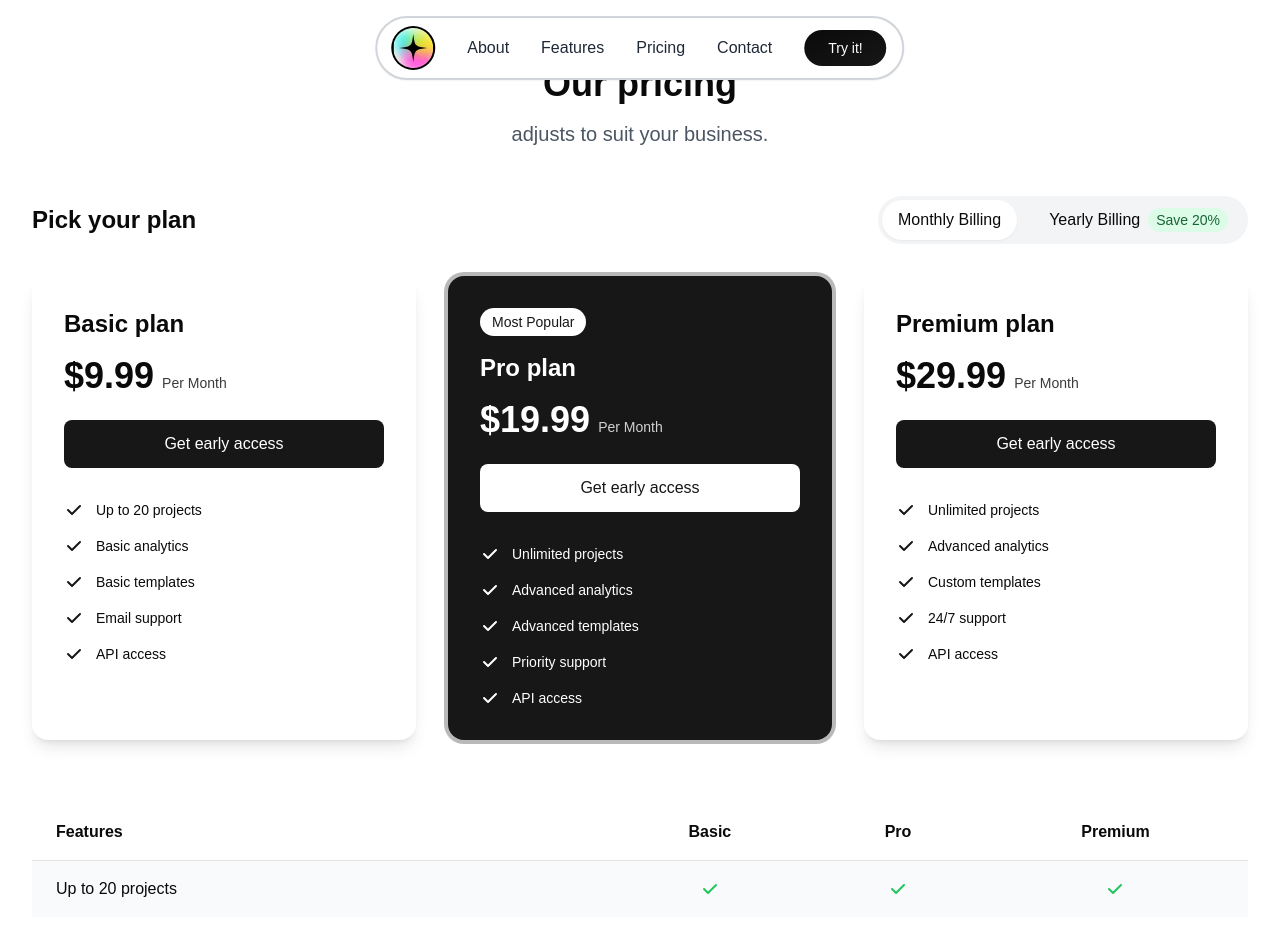
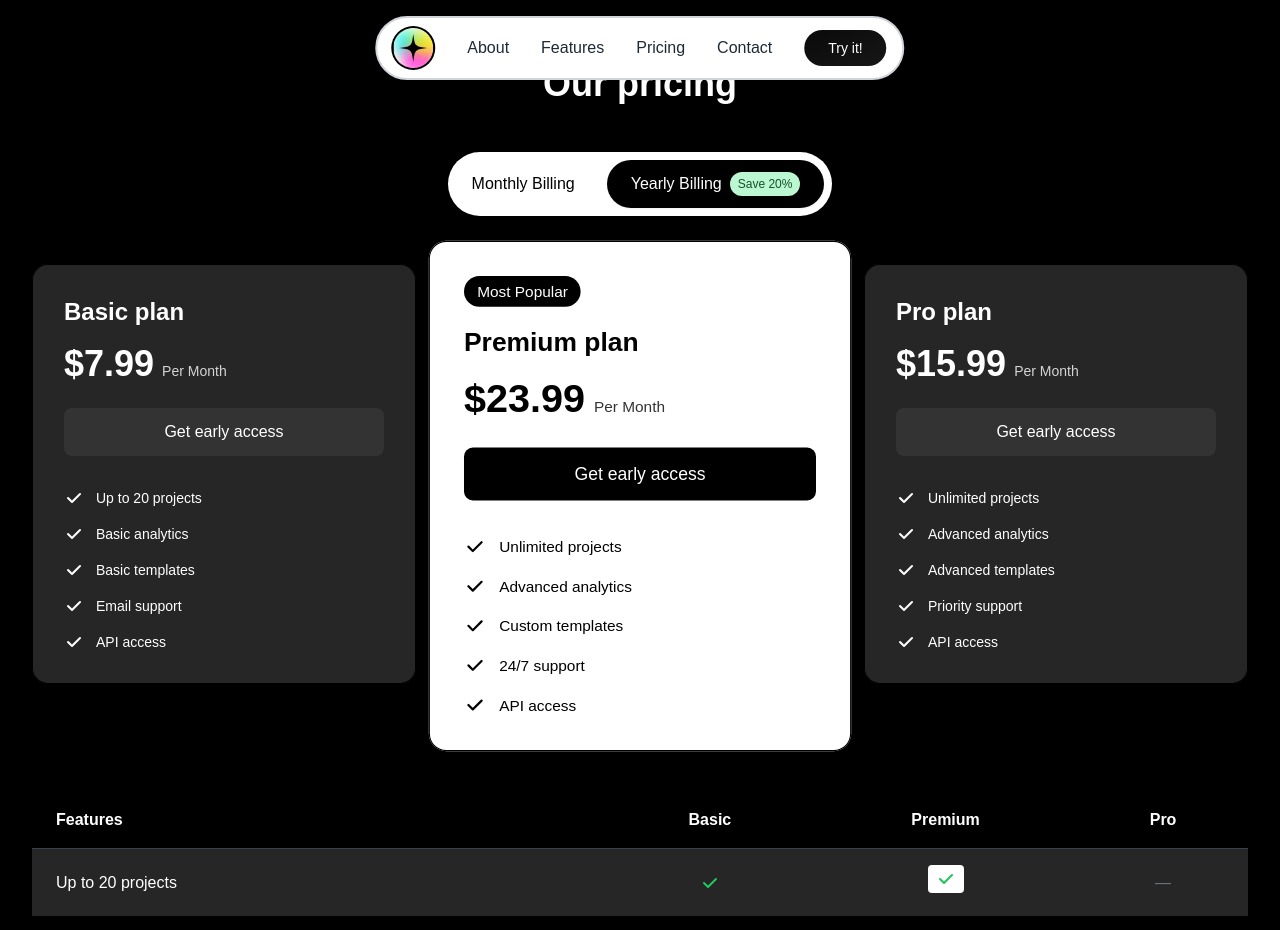
Before and after one commit to UniFolios/SaaSLand, a Next.js app: page /pricing in a window 1280 px wide. Shown: the top 930 px of the page. Built offline with nearby package versions, Linux system fonts and the light colour scheme.

Commit message:
Features v2 🎨  ----   Pricing v1 🎨

```diff
--- a/components/pricing/Pricing.tsx
+++ b/components/pricing/Pricing.tsx
@@ -6,7 +6,8 @@ import { BaseComponentProps } from '../types'
 
 interface PricingProps extends BaseComponentProps {}
 
-const plans = [
+// The Premium plan is placed in the middle and marked isPopular: true
+const plans: PricingPlan[] = [
   {
     name: 'Basic',
     price: '9.99',
@@ -19,9 +20,20 @@ const plans = [
     ]
   },
   {
+    name: 'Premium',
+    price: '29.99',
+    isPopular: true,
+    features: [
+      'Unlimited projects',
+      'Advanced analytics',
+      'Custom templates',
+      '24/7 support',
+      'API access'
+    ]
+  },
+  {
     name: 'Pro',
     price: '19.99',
-    isPopular: true,
     features: [
       'Unlimited projects',
       'Advanced analytics',
@@ -29,48 +41,104 @@ const plans = [
       'Priority support',
       'API access'
     ]
-  },
-  {
-    name: 'Premium',
-    price: '29.99',
-    features: [
-      'Unlimited projects',
-      'Advanced analytics',
-      'Custom templates',
-      '24/7 support',
-      'API access'
-    ]
   }
 ]
 
+// Realistic feature data with booleans for each plan
+// Basic = fewer ticks, Pro = a bit more, Premium = all (Premium forced true on mobile)
+const featureMatrix = [
+  {
+    name: 'Up to 20 projects',
+    basic: true,
+    pro: false,
+    premium: true
+  },
+  {
+    name: 'Unlimited projects',
+    basic: false,
+    pro: true,
+    premium: true
+  },
+  {
+    name: 'Advanced analytics',
+    basic: false,
+    pro: true,
+    premium: true
+  },
+  {
+    name: 'Customizable templates',
+    basic: false,
+    pro: true,
+    premium: true
+  },
+  {
+    name: 'Integration with popular tools',
+    basic: false,
+    pro: true,
+    premium: true
+  },
+  {
+    name: 'Priority support',
+    basic: false,
+    pro: false,
+    premium: true
+  },
+  {
+    name: 'API access',
+    basic: true,
+    pro: true,
+    premium: true
+  }
+]
+
+// Helper to map plan.name => property on featureMatrix
+const planToKey = {
+  Basic: 'basic',
+  Pro: 'pro',
+  Premium: 'premium'
+}
+
 const Pricing: React.FC<PricingProps> = () => {
-  const [isYearly, setIsYearly] = useState(false)
+  // Set default billing mode to Yearly so it stands out immediately
+  const [isYearly, setIsYearly] = useState(true)
 
   return (
-    <section className="py-16">
+    <section className="py-16 bg-black text-white">
       <div className="max-w-7xl mx-auto px-4 sm:px-6 lg:px-8">
+
+        {/* Title only */}
         <div className="text-center mb-12">
           <h2 className="text-4xl font-bold mb-4">Our pricing</h2>
-          <p className="text-xl text-gray-600">adjusts to suit your business.</p>
         </div>
 
-        <div className="flex justify-between items-center mb-8">
-          <h3 className="text-2xl font-bold">Pick your plan</h3>
+        {/* Billing Toggle - more padding on mobile (p-4), revert to p-2 on larger screens */}
+        <div className="flex justify-center items-center mb-12">
+          <div className="flex items-center gap-4 bg-white p-4 sm:p-2 rounded-full">
 
-          {/* Billing Toggle */}
-          <div className="flex items-center gap-4 bg-gray-100 p-1 rounded-full">
+            {/* Monthly Billing Button */}
             <button
-              className={`px-4 py-2 rounded-full ${!isYearly ? 'bg-white shadow-sm' : ''}`}
+              className={`
+                px-4 py-2 rounded-full
+                ${!isYearly ? 'bg-black text-white shadow-sm' : 'text-black'}
+              `}
               onClick={() => setIsYearly(false)}
             >
               Monthly Billing
             </button>
+
+            {/* Yearly Billing Button with extra padding if black */}
             <button
-              className={`px-4 py-2 rounded-full ${isYearly ? 'bg-white shadow-sm' : ''}`}
+              className={`
+                flex flex-col md:flex-row items-center rounded-full
+                ${isYearly
+                  ? 'bg-black text-white shadow-sm px-6 py-3'
+                  : 'text-black px-4 py-2'
+                }
+              `}
               onClick={() => setIsYearly(true)}
             >
-              Yearly Billing
-              <span className="ml-2 text-sm bg-green-100 text-green-800 px-2 py-1 rounded-full">
+              <span>Yearly Billing</span>
+              <span className="bg-green-200 text-green-900 px-2 py-1 rounded-full text-xs mt-1 md:mt-0 md:ml-2">
                 Save 20%
               </span>
             </button>
@@ -80,47 +148,111 @@ const Pricing: React.FC<PricingProps> = () => {
         {/* Pricing Cards */}
         <div className="grid md:grid-cols-3 gap-8 mb-16">
           {plans.map((plan) => (
+            <div
+              key={plan.name}
+              className={plan.name === 'Premium' ? 'transform md:scale-110' : ''}
+            >
               <PricingCard
-              key={plan.name}
                 {...plan}
-              price={isYearly ? (Number(plan.price) * 0.8).toFixed(2) : plan.price}
+                price={
+                  isYearly
+                    ? (Number(plan.price) * 0.8).toFixed(2)
+                    : plan.price
+                }
               />
+            </div>
           ))}
         </div>
 
-        {/* Features Comparison Table */}
-        <div className="overflow-x-auto">
-          <table className="w-full">
+        {/* Horizontal Table for screens >= sm */}
+        <div className="overflow-x-auto hidden sm:block">
+          <table className="table-auto w-full min-w-[600px]">
             <thead>
-              <tr className="border-b">
-                <th className="text-left py-4 px-6">Features</th>
+              <tr className="border-b border-gray-700">
+                <th className="text-left py-4 px-6 whitespace-nowrap">Features</th>
                 {plans.map(plan => (
-                  <th key={plan.name} className="text-center py-4 px-6">{plan.name}</th>
+                  <th
+                    key={plan.name}
+                    className="text-center py-4 px-6 whitespace-nowrap"
+                  >
+                    {plan.name}
+                  </th>
                 ))}
               </tr>
             </thead>
             <tbody>
-              {[
-                'Up to 20 projects',
-                'Advanced analytics',
-                'Customizable templates',
-                'Integration with popular tools',
-                'Priority support',
-                'API access'
-              ].map((feature, index) => (
-                <tr key={feature} className={index % 2 === 0 ? 'bg-gray-50' : ''}>
-                  <td className="py-4 px-6">{feature}</td>
-                  {plans.map(plan => (
-                    <td key={`${plan.name}-${feature}`} className="text-center py-4 px-6">
+              {featureMatrix.map((item, index) => (
+                <tr key={item.name} className={index % 2 === 0 ? 'bg-neutral-800' : ''}>
+                  <td className="py-4 px-6">{item.name}</td>
+                  {plans.map(plan => {
+                    const planKey = planToKey[plan.name as keyof typeof planToKey]
+                    const hasFeature = item[planKey as keyof typeof item] as boolean
+
+                    return (
+                      <td
+                        key={`${plan.name}-${item.name}`}
+                        className="text-center py-4 px-6"
+                      >
+                        {plan.name === 'Premium' ? (
+                          <div className="bg-white text-black inline-block px-2 py-1 rounded">
+                            {hasFeature ? (
                               <svg className="w-5 h-5 mx-auto text-green-500" fill="currentColor" viewBox="0 0 20 20">
                                 <path fillRule="evenodd" d="M16.707 5.293a1 1 0 010 1.414l-8 8a1 1 0 01-1.414 0l-4-4a1 1 0 011.414-1.414L8 12.586l7.293-7.293a1 1 0 011.414 0z" clipRule="evenodd"/>
                               </svg>
+                            ) : (
+                              <span className="text-gray-500">—</span>
+                            )}
+                          </div>
+                        ) : (
+                          hasFeature ? (
+                            <svg className="w-5 h-5 mx-auto text-green-500" fill="currentColor" viewBox="0 0 20 20">
+                              <path fillRule="evenodd" d="M16.707 5.293a1 1 0 010 1.414l-8 8a1 1 0 01-1.414 0l-4-4a1 1 0 011.414-1.414L8 12.586l7.293-7.293a1 1 0 011.414 0z" clipRule="evenodd"/>
+                            </svg>
+                          ) : (
+                            <span className="text-gray-500">—</span>
+                          )
+                        )}
                       </td>
-                  ))}
+                    )
+                  })}
                 </tr>
               ))}
             </tbody>
           </table>
+        </div>
+
+        {/* Vertical Features Layout for mobile screens (< sm) */}
+        <div className="block sm:hidden space-y-12">
+          {['Premium', 'Pro', 'Basic'].map((planName) => {
+            const planKey = planToKey[planName as keyof typeof planToKey]
+            const isPremium = planName === 'Premium'
+
+            return (
+              <div
+                key={planName}
+                className={`rounded-lg p-6 ${isPremium ? 'bg-white text-black' : 'bg-neutral-800 text-white'}`}
+              >
+                <h3 className="text-2xl font-bold mb-4">{planName} plan features</h3>
+                <ul className="space-y-2">
+                  {featureMatrix.map((featureItem) => {
+                    const hasFeature = isPremium ? true : (featureItem[planKey as keyof typeof featureItem] as boolean)
+                    return (
+                      <li key={featureItem.name} className="flex items-center">
+                        {hasFeature ? (
+                          <svg className="w-5 h-5 text-green-500 mr-2" fill="currentColor" viewBox="0 0 20 20">
+                            <path fillRule="evenodd" d="M16.707 5.293a1 1 0 010 1.414l-8 8a1 1 0 01-1.414 0l-4-4a1 1 0 011.414-1.414L8 12.586l7.293-7.293a1 1 0 011.414 0z" clipRule="evenodd"/>
+                          </svg>
+                        ) : (
+                          <span className="text-gray-500 w-5 mr-2 text-center">—</span>
+                        )}
+                        <span>{featureItem.name}</span>
+                      </li>
+                    )
+                  })}
+                </ul>
+              </div>
+            )
+          })}
         </div>
       </div>
     </section>
--- a/components/pricing/PricingCard.tsx
+++ b/components/pricing/PricingCard.tsx
@@ -7,11 +7,16 @@ interface PricingCardProps extends Omit<PricingPlan, 'price'> {
 
 const PricingCard = ({ name, price, features, isPopular }: PricingCardProps) => {
   return (
-    <div className={`rounded-2xl p-8 transition-all hover:scale-105 ${
-      isPopular ? 'bg-primary text-white ring-4 ring-primary/30' : 'bg-white shadow-lg'
-    }`}>
+    <div
+      className={`rounded-2xl p-8 transition-all hover:scale-105 ${
+        isPopular
+          ? 'bg-white text-black ring-4 ring-yellow-500'
+          : 'bg-[#262626] text-white shadow-lg'
+      }`}
+      style={{ boxShadow: 'inset 0 0 0 1px #000' }}
+    >
       {isPopular && (
-        <span className="bg-white text-primary px-3 py-1 rounded-full text-sm font-medium mb-4 inline-block">
+        <span className="bg-black text-white px-3 py-1 rounded-full text-sm font-medium mb-4 inline-block">
           Most Popular
         </span>
       )}
@@ -27,8 +32,8 @@ const PricingCard = ({ name, price, features, isPopular }: PricingCardProps) =>
 
       <button className={`w-full py-3 px-6 rounded-lg font-medium transition-colors mb-8 ${
         isPopular
-          ? 'bg-white text-primary hover:bg-gray-100'
-          : 'bg-primary text-white hover:bg-primary/90'
+          ? 'bg-black text-white hover:bg-black/80'
+          : 'bg-[#333333] text-white hover:bg-[#444444]'
       }`}>
         Get early access
       </button>
@@ -37,7 +42,7 @@ const PricingCard = ({ name, price, features, isPopular }: PricingCardProps) =>
         {features.map((feature, index) => (
           <li key={index} className="flex items-center text-sm">
             <svg
-              className={`w-5 h-5 mr-3 flex-shrink-0 ${isPopular ? 'text-white' : 'text-primary'}`}
+              className={`w-5 h-5 mr-3 flex-shrink-0 ${isPopular ? 'text-black' : 'text-white'}`}
               fill="currentColor"
               viewBox="0 0 20 20"
             >
```
Also changed, not shown: components/features/FeatureCard.tsx (+7 -23 lines), components/features/Features.tsx (+43 -54 lines), components/features/SpecialFeatureCard.tsx (+9 -20 lines). Lines whose indentation alone changed are shown as unchanged.
